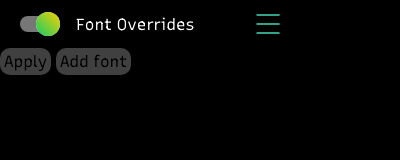
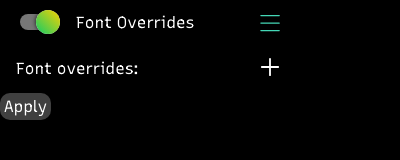
Before and after one commit to arrowtype/type-x, a browser extension: page popup.html in a window 400 px wide. Both pictures are taken after a click on the button 268 px from the left and 24 px from the top of the page. Drawn offline with Linux system fonts and the light colour scheme.

Commit message:
Add overrides title and add-button

```diff
--- a/popup.css
+++ b/popup.css
@@ -5,6 +5,7 @@
     --section-color: rgba(255, 255, 255, 0.15);
     --icon-color: white;
     --icon-color-hover: #44d7b6;
+    --item-padding: 0.5em 1em;
 }
 
 @font-face {
@@ -22,6 +23,7 @@
 
 body {
     background: black;
+    color: white;
     width: var(--extension-width);
     margin: 0;
 }
@@ -64,14 +66,12 @@ button {
 
 .main-button {
     display: flex;
-    padding: 0.5em 1em;
+    padding: var(--item-padding);
 }
 
 .activate-fonts {
     text-align: left;
     padding: 0.25em;
-    color: white;
-    /* text-shadow: 0 0 8px rgba(0, 0, 0, 0.75); */
     flex: auto;
 }
 
@@ -101,6 +101,7 @@ button {
     border-radius: 50%;
     transition: left 100ms ease-in-out, opacity 100ms ease-in-out;
     background: white;
+    box-shadow: 0 0 0.25em rgba(0, 0, 0, 0.5);
 }
 
 .activate-fonts.active .toggle-switch::before,
@@ -121,7 +122,7 @@ button {
 
 .show-fonts svg {
     vertical-align: middle;
-    width: 1.5em;
+    width: 1.25em;
     fill: var(--icon-color);
 }
 
@@ -136,7 +137,7 @@ button {
 fieldset {
     border: none;
     margin: 0 0 2px 0;
-    padding: 0.5em 1em;
+    padding: var(--item-padding);
     width: 100%;
     background: var(--section-color);
 }
@@ -146,6 +147,22 @@ input {
     width: 100%;
     padding: 0.25em;
     border-radius: 4px;
+}
+
+.overrides-title {
+    padding: var(--item-padding);
+    display: flex;
+    align-items: center;
+}
+
+.overrides-title button {
+    flex: none;
+    margin-left: auto;
+}
+
+.overrides-title svg {
+    width: 1.25em;
+    fill: var(--icon-color);
 }
 
 .select-font {
@@ -171,8 +188,6 @@ input {
 }
 
 .font-title span {
-    /* background: hotpink; */
-    color: white;
     display: flex;
     align-items: center;
 }
--- a/popup.html
+++ b/popup.html
@@ -15,14 +15,21 @@
                 Font Overrides
             </span>
         </button>
-        <button type="button" id="showFonts" class="show-fonts"><svg xmlns="http://www.w3.org/2000/svg" viewBox="0 0 16 16"><path d="M.7 2.5h14.7c.3 0 .5-.2.5-.5s-.2-.5-.5-.5H.7c-.3 0-.5.2-.5.5s.2.5.5.5zm14.6 11H.7c-.3 0-.5.2-.5.5s.2.5.5.5h14.7c.3 0 .5-.2.5-.5s-.3-.5-.6-.5zm0-6H.7c-.3 0-.5.2-.5.5s.2.5.5.5h14.7c.3 0 .5-.2.5-.5s-.3-.5-.6-.5z"/></svg></button>
+            <button type="button" id="showFonts" class="show-fonts">
+            <svg xmlns="http://www.w3.org/2000/svg" viewBox="0 0 16 16"><path d="M.7 2.5h14.7c.3 0 .5-.2.5-.5s-.2-.5-.5-.5H.7c-.3 0-.5.2-.5.5s.2.5.5.5zm14.6 11H.7c-.3 0-.5.2-.5.5s.2.5.5.5h14.7c.3 0 .5-.2.5-.5s-.3-.5-.6-.5zm0-6H.7c-.3 0-.5.2-.5.5s.2.5.5.5h14.7c.3 0 .5-.2.5-.5s-.3-.5-.6-.5z"/></svg>
+        </button>
         </section>
 
         <section class="main-fonts">
+            <div class="overrides-title">
+                Font overrides:
+                <button type="button" id="addFont">
+                    <svg xmlns="http://www.w3.org/2000/svg" viewBox="0 0 11 11"><path d="M5.5 10.5c-.3 0-.5-.2-.5-.5V6H1c-.3 0-.5-.2-.5-.5S.7 5 1 5h4V1c0-.3.2-.5.5-.5s.5.2.5.5v4h4c.3 0 .5.2.5.5s-.2.5-.5.5H6v4c0 .3-.2.5-.5.5z"/></svg>
+            </button>
+            </div>
             <form id="fontsForm">
                 <div id="usedFonts"></div>
                 <button class="button" type="submit">Apply</button>
-            <button class="button" type="button" id="addFont">Add font</button>
             </form>
         </section>
 
--- a/popup.js
+++ b/popup.js
@@ -32,6 +32,7 @@ addFont.onclick = () => {
     chrome.storage.local.get(
         "fonts", ({ fonts }) => {
             fonts.push({
+                "new": true,
                 "name": "",
                 "file": "",
                 "selectors": [],
@@ -103,6 +104,10 @@ function buildForm(fonts) {
             e.target.closest("fieldset").classList.toggle("show-font-details")
         };
 
+        if (font.new) {
+            el.querySelector("fieldset").classList.add("show-font-details");
+        }
+
         usedFonts.appendChild(el);
     }
 }
```
Lines whose indentation alone changed are shown as unchanged.
